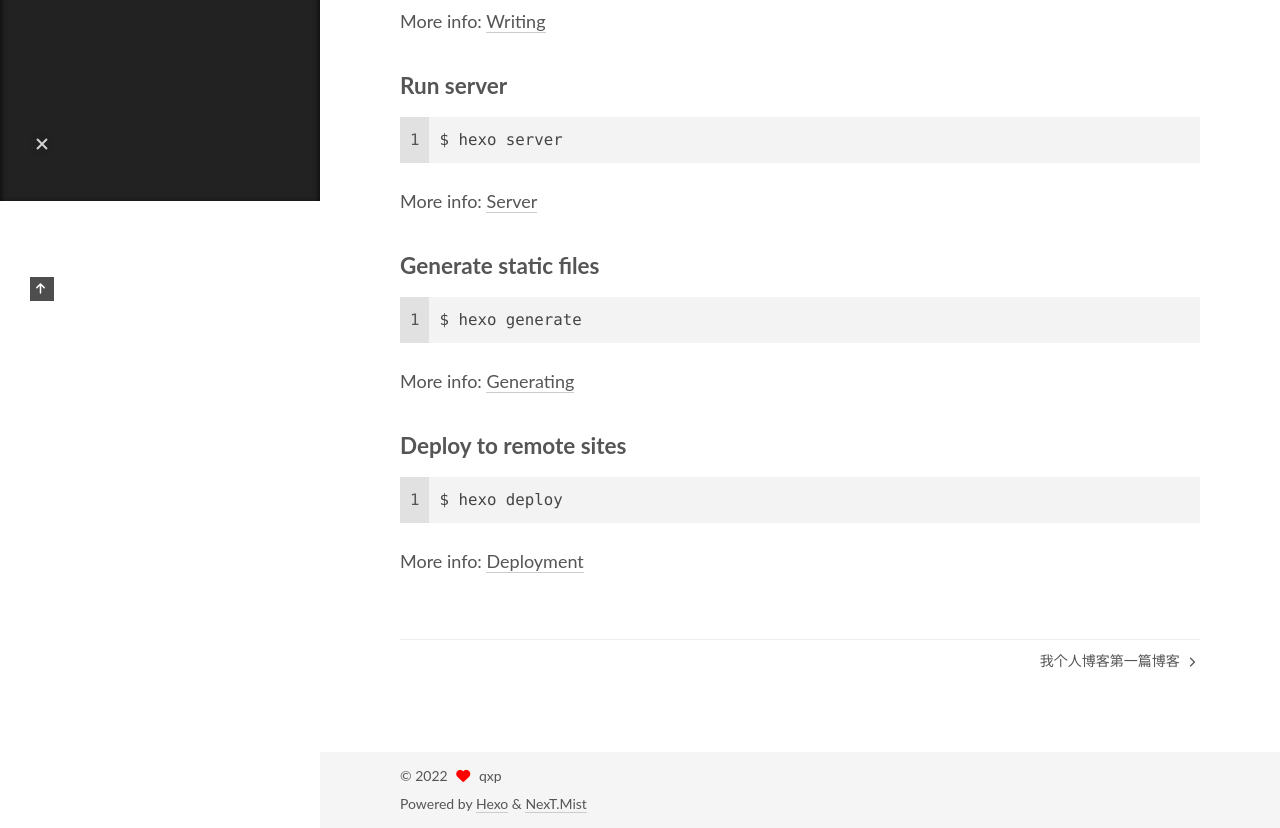
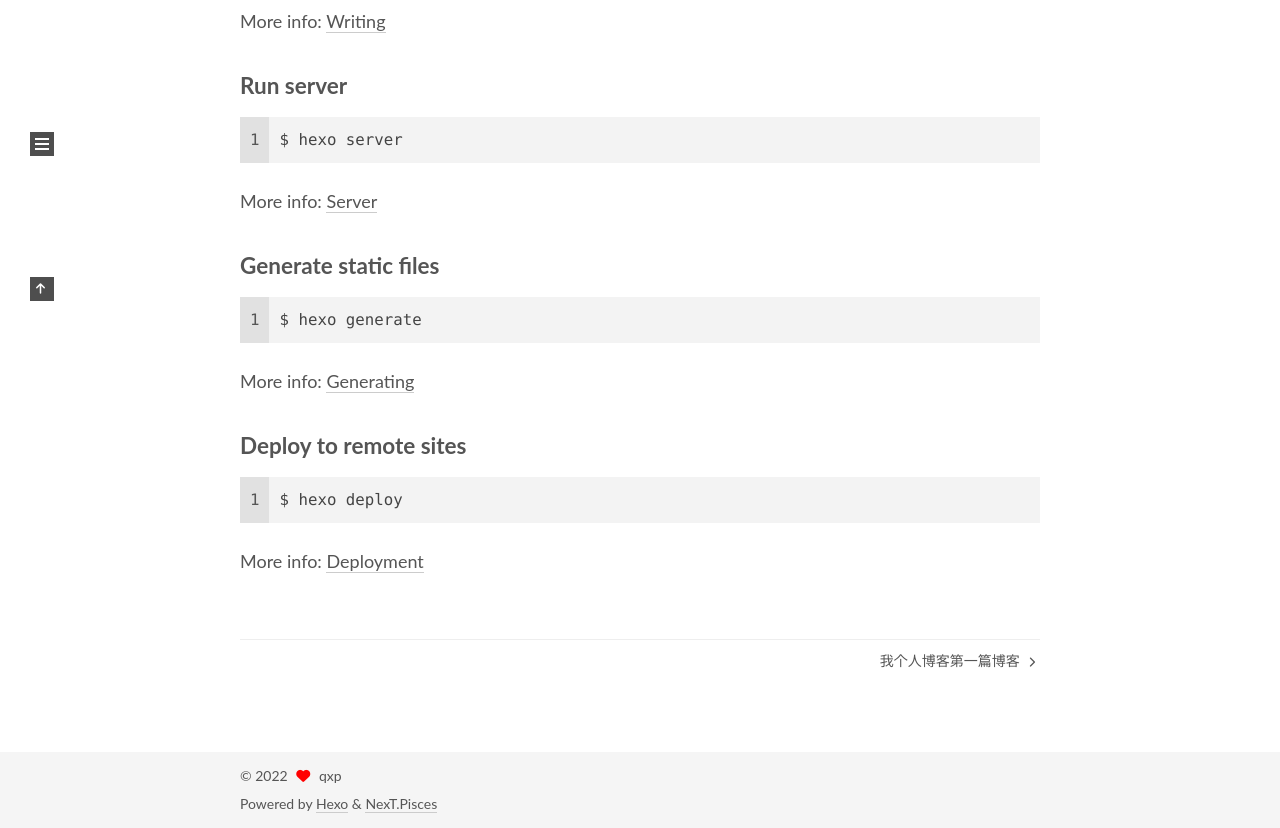
Before and after one commit to qxpBlog/qxpBlog.github.io, a plain HTML site: page 2022/03/18/hello-world/index.html in a window 1280 px wide. Shown: the part 599-1427 px from the top of the page. Drawn offline with nearby package versions, Linux system fonts and the light colour scheme.

Commit message:
Site updated: 2022-03-27 09:05:49

```diff
--- a/2022/03/18/hello-world/index.html
+++ b/2022/03/18/hello-world/index.html
@@ -18,7 +18,7 @@
 <link rel="stylesheet" href="https://cdn.jsdelivr.net/npm/@fortawesome/fontawesome-free@6.0.0/css/all.min.css" integrity="sha256-jTIdiMuX/e3DGJUGwl3pKSxuc6YOuqtJYkM0bGQESA4=" crossorigin="anonymous">
   <link rel="stylesheet" href="https://cdn.jsdelivr.net/npm/animate.css@3.1.1/animate.min.css" integrity="sha256-PR7ttpcvz8qrF57fur/yAx1qXMFJeJFiA6pSzWi0OIE=" crossorigin="anonymous">
 
-<script class="next-config" data-name="main" type="application/json">{"hostname":"qxpblog.github.io","root":"/","images":"/images","scheme":"Mist","darkmode":false,"version":"8.10.1","exturl":false,"sidebar":{"position":"left","display":"post","padding":18,"offset":12},"copycode":false,"bookmark":{"enable":false,"color":"#222","save":"auto"},"mediumzoom":false,"lazyload":false,"pangu":false,"comments":{"style":"tabs","active":null,"storage":true,"lazyload":false,"nav":null},"stickytabs":false,"motion":{"enable":true,"async":false,"transition":{"post_block":"fadeIn","post_header":"fadeInDown","post_body":"fadeInDown","coll_header":"fadeInLeft","sidebar":"fadeInUp"}},"prism":false,"i18n":{"placeholder":"Searching...","empty":"We didn't find any results for the search: ${query}","hits_time":"${hits} results found in ${time} ms","hits":"${hits} results found"}}</script><script src="/js/config.js"></script>
+<script class="next-config" data-name="main" type="application/json">{"hostname":"qxpblog.github.io","root":"/","images":"/images","scheme":"Pisces","darkmode":false,"version":"8.10.1","exturl":false,"sidebar":{"position":"left","display":"post","padding":18,"offset":12},"copycode":false,"bookmark":{"enable":false,"color":"#222","save":"auto"},"mediumzoom":false,"lazyload":false,"pangu":false,"comments":{"style":"tabs","active":null,"storage":true,"lazyload":false,"nav":null},"stickytabs":false,"motion":{"enable":true,"async":false,"transition":{"post_block":"fadeIn","post_header":"fadeInDown","post_body":"fadeInDown","coll_header":"fadeInLeft","sidebar":"fadeInUp"}},"prism":false,"i18n":{"placeholder":"Searching...","empty":"We didn't find any results for the search: ${query}","hits_time":"${hits} results found in ${time} ms","hits":"${hits} results found"}}</script><script src="/js/config.js"></script>
 
     <meta name="description" content="Welcome to Hexo! This is your very first post. Check documentation for more info. If you get any problems when using Hexo, you can find the answer in troubleshooting or you can ask me on GitHub. 博客Qui">
 <meta property="og:type" content="article">
@@ -261,7 +261,7 @@
   </span>
   <span class="author" itemprop="copyrightHolder">qxp</span>
 </div>
-  <div class="powered-by">Powered by <a href="https://hexo.io/" rel="noopener" target="_blank">Hexo</a> & <a href="https://theme-next.js.org/mist/" rel="noopener" target="_blank">NexT.Mist</a>
+  <div class="powered-by">Powered by <a href="https://hexo.io/" rel="noopener" target="_blank">Hexo</a> & <a href="https://theme-next.js.org/pisces/" rel="noopener" target="_blank">NexT.Pisces</a>
   </div>
 
     </div>
@@ -269,7 +269,7 @@
 
 
   <script src="https://cdn.jsdelivr.net/npm/animejs@3.2.1/lib/anime.min.js" integrity="sha256-XL2inqUJaslATFnHdJOi9GfQ60on8Wx1C2H8DYiN1xY=" crossorigin="anonymous"></script>
-<script src="/js/comments.js"></script><script src="/js/utils.js"></script><script src="/js/motion.js"></script><script src="/js/schemes/muse.js"></script><script src="/js/next-boot.js"></script>
+<script src="/js/comments.js"></script><script src="/js/utils.js"></script><script src="/js/motion.js"></script><script src="/js/next-boot.js"></script>
 
 
 
```
Also changed, not shown: 2022/03/26/我个人博客第一篇博客/index.html (+3 -3 lines), archives/2022/03/index.html (+3 -3 lines), archives/2022/index.html (+3 -3 lines), archives/index.html (+3 -3 lines), index.html (+3 -3 lines).
